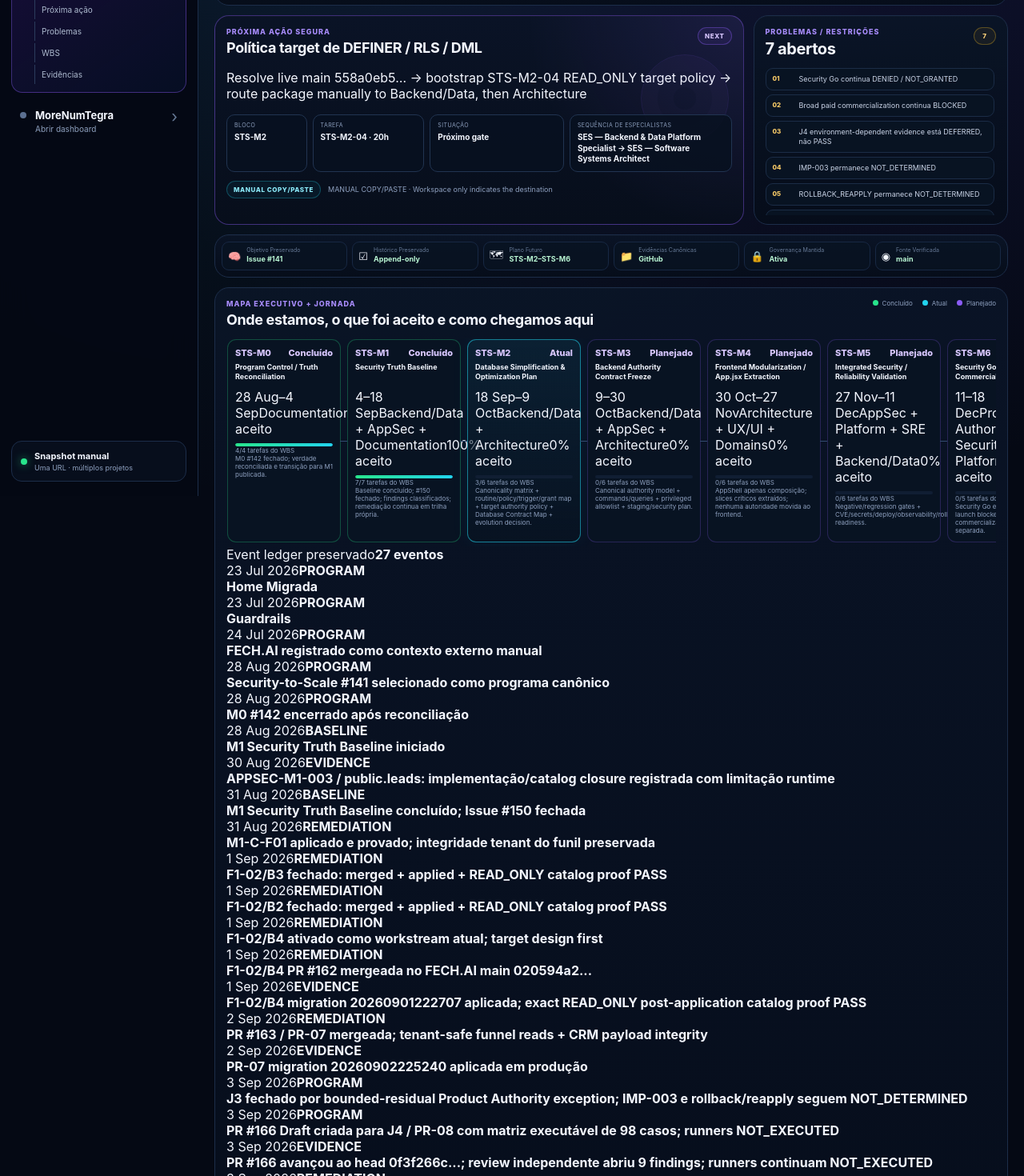
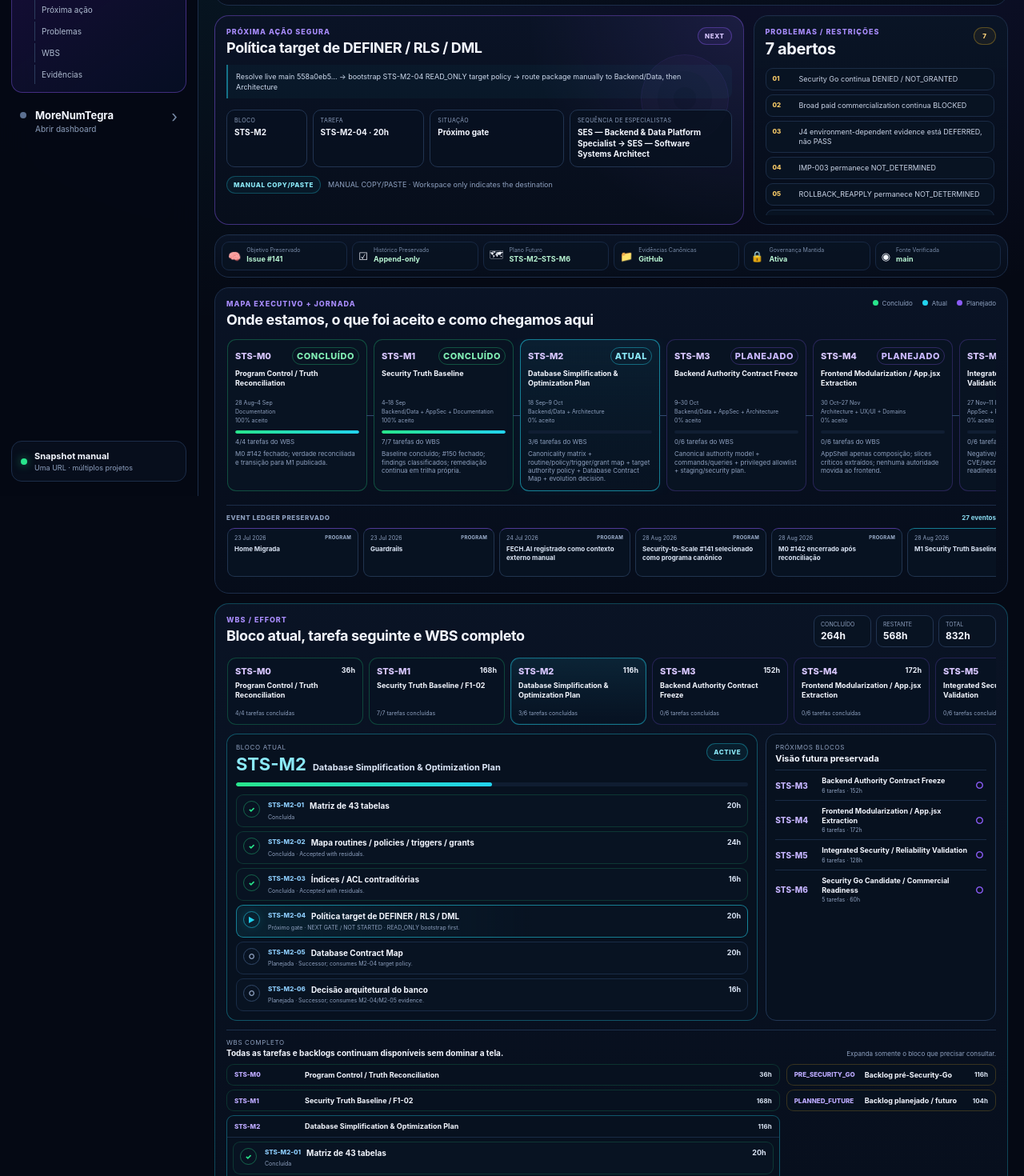
Before and after one commit to wagnerjfjunior/sfjm-workspace, a Next.js app: page / in a window 1280 px wide. Shown: the part 180-1650 px from the top of the page at 80% size. Built offline with nearby package versions, Linux system fonts and the light colour scheme.

Commit message:
fix: close dashboard accessibility and density findings

```diff
--- a/app/globals.css
+++ b/app/globals.css
@@ -7,7 +7,7 @@
   --line-strong: #2c456d;
   --text: #f4f7ff;
   --muted: #8ea0bf;
-  --muted-2: #667996;
+  --muted-2: #788ba8;
   --purple: #8b5cf6;
   --blue: #3b82f6;
   --cyan: #22d3ee;
@@ -576,3 +576,184 @@ button { color: inherit; }
   .wbsTotals { display: grid; grid-template-columns: repeat(3, 1fr); }
   .wbsTotals > span { min-width: 0; }
 }
+
+
+/* Exact-head review closure: preserve semantics without returning to text-heavy dashboard */
+.brandRow { display: flex; align-items: center; justify-content: space-between; gap: 8px; }
+.brandRow .brand { padding-right: 0; }
+.drawerClose {
+  display: none;
+  width: 32px;
+  height: 32px;
+  border: 1px solid #2a3f60;
+  border-radius: 10px;
+  background: #0a1527;
+  color: #dbe6f7;
+  font-size: 20px;
+  line-height: 1;
+  cursor: pointer;
+}
+.safeSequence {
+  position: relative;
+  max-width: 980px;
+  margin: 10px 0 0;
+  padding: 8px 10px;
+  border-left: 2px solid rgba(34, 211, 238, .48);
+  border-radius: 0 8px 8px 0;
+  background: rgba(34, 211, 238, .035);
+  color: #cdd9ec;
+  font-size: 9px;
+  line-height: 1.45;
+}
+.roadmapNode { flex-basis: 175px; }
+.roadmapStateLabel {
+  padding: 3px 5px;
+  border: 1px solid #314867;
+  border-radius: 999px;
+  color: #aebbd0;
+  font-size: 7px;
+  font-weight: 850;
+  text-transform: uppercase;
+  letter-spacing: .05em;
+}
+.roadmapStateLabel.complete { color: #80edb4; border-color: rgba(40,229,140,.3); }
+.roadmapStateLabel.active { color: #8be9f8; border-color: rgba(34,211,238,.42); }
+.roadmapStateLabel.planned { color: #c9b8ff; border-color: rgba(139,92,246,.3); }
+.roadmapMeta {
+  display: grid;
+  gap: 2px;
+  margin-top: 6px;
+  color: var(--muted);
+  font-size: 7px;
+  line-height: 1.25;
+}
+.roadmapTasks {
+  display: block;
+  margin-top: 5px;
+  color: #9db0cc;
+  font-size: 7px;
+}
+.roadmapExit {
+  display: -webkit-box;
+  margin-top: 5px;
+  overflow: hidden;
+  color: var(--muted);
+  font-size: 7px;
+  line-height: 1.3;
+  -webkit-box-orient: vertical;
+  -webkit-line-clamp: 2;
+}
+.journeyHeader {
+  display: flex;
+  justify-content: space-between;
+  gap: 10px;
+  margin-top: 12px;
+  padding-top: 10px;
+  border-top: 1px solid #1c2d48;
+}
+.journeyHeader span {
+  color: var(--muted);
+  font-size: 8px;
+  font-weight: 800;
+  letter-spacing: .07em;
+  text-transform: uppercase;
+}
+.journeyHeader strong { font-size: 8px; color: #8bdcf2; }
+.journeyRail {
+  display: flex;
+  gap: 6px;
+  margin-top: 7px;
+  padding: 1px 1px 6px;
+  overflow-x: auto;
+  overscroll-behavior-inline: contain;
+}
+.journeyEvent {
+  flex: 0 0 164px;
+  min-width: 0;
+  padding: 7px 8px;
+  border: 1px solid #21344f;
+  border-radius: 9px;
+  background: #071221;
+}
+.journeyEvent.program { border-top-color: rgba(139,92,246,.55); }
+.journeyEvent.baseline { border-top-color: rgba(34,211,238,.55); }
+.journeyEvent.remediation { border-top-color: rgba(40,229,140,.48); }
+.journeyEvent.evidence { border-top-color: rgba(251,191,36,.48); }
+.journeyEventTop { display: flex; justify-content: space-between; gap: 6px; }
+.journeyEventTop span { color: var(--muted); font-size: 7px; }
+.journeyEventTop b { color: #9fb2cf; font-size: 6px; letter-spacing: .04em; }
+.journeyEvent > strong {
+  display: -webkit-box;
+  margin-top: 4px;
+  overflow: hidden;
+  color: #dbe5f5;
+  font-size: 8px;
+  font-weight: 650;
+  line-height: 1.35;
+  -webkit-box-orient: vertical;
+  -webkit-line-clamp: 3;
+}
+.fullWbsHeader {
+  display: flex;
+  justify-content: space-between;
+  gap: 12px;
+  align-items: flex-end;
+  margin-top: 11px;
+  padding-top: 10px;
+  border-top: 1px solid #1d314d;
+}
+.fullWbsHeader span {
+  display: block;
+  color: var(--muted);
+  font-size: 8px;
+  text-transform: uppercase;
+  letter-spacing: .08em;
+}
+.fullWbsHeader strong { display: block; margin-top: 2px; font-size: 10px; }
+.fullWbsHeader small { color: var(--muted); font-size: 8px; }
+.wbsDetailsGrid {
+  display: grid;
+  grid-template-columns: minmax(0, 1.45fr) minmax(260px, .55fr);
+  gap: 8px;
+  margin-top: 8px;
+  align-items: start;
+}
+.wbsDetailsColumn { display: grid; gap: 5px; }
+.wbsDetail {
+  border: 1px solid #1d304c;
+  border-radius: 9px;
+  background: #07111f;
+  overflow: hidden;
+}
+.wbsDetail.complete { border-color: rgba(40,229,140,.16); }
+.wbsDetail.active { border-color: rgba(34,211,238,.36); }
+.wbsDetail.planned { border-color: rgba(139,92,246,.18); }
+.wbsDetail.backlogDetail { border-color: rgba(251,191,36,.2); }
+.wbsDetail summary {
+  display: grid;
+  grid-template-columns: 80px minmax(0, 1fr) auto;
+  gap: 8px;
+  align-items: center;
+  padding: 7px 9px;
+  cursor: pointer;
+  list-style-position: inside;
+}
+.wbsDetail summary > span { color: #bcaaff; font-size: 8px; font-weight: 850; }
+.wbsDetail summary > strong { font-size: 9px; line-height: 1.25; }
+.wbsDetail summary > b { color: #dce6f5; font-size: 8px; }
+.detailTaskList {
+  padding: 0 7px 7px;
+  border-top: 1px solid #182b45;
+}
+.detailTaskList .focusTask { margin-top: 5px; }
+.backlogColumn .taskStateIcon { color: var(--yellow); }
+
+@media (max-width: 980px) {
+  .drawerClose { display: grid; place-items: center; }
+  .wbsDetailsGrid { grid-template-columns: 1fr; }
+}
+@media (max-width: 680px) {
+  .fullWbsHeader { align-items: flex-start; flex-direction: column; }
+  .wbsDetail summary { grid-template-columns: 70px minmax(0,1fr) auto; }
+  .roadmapNode { flex-basis: 160px; }
+}
```
